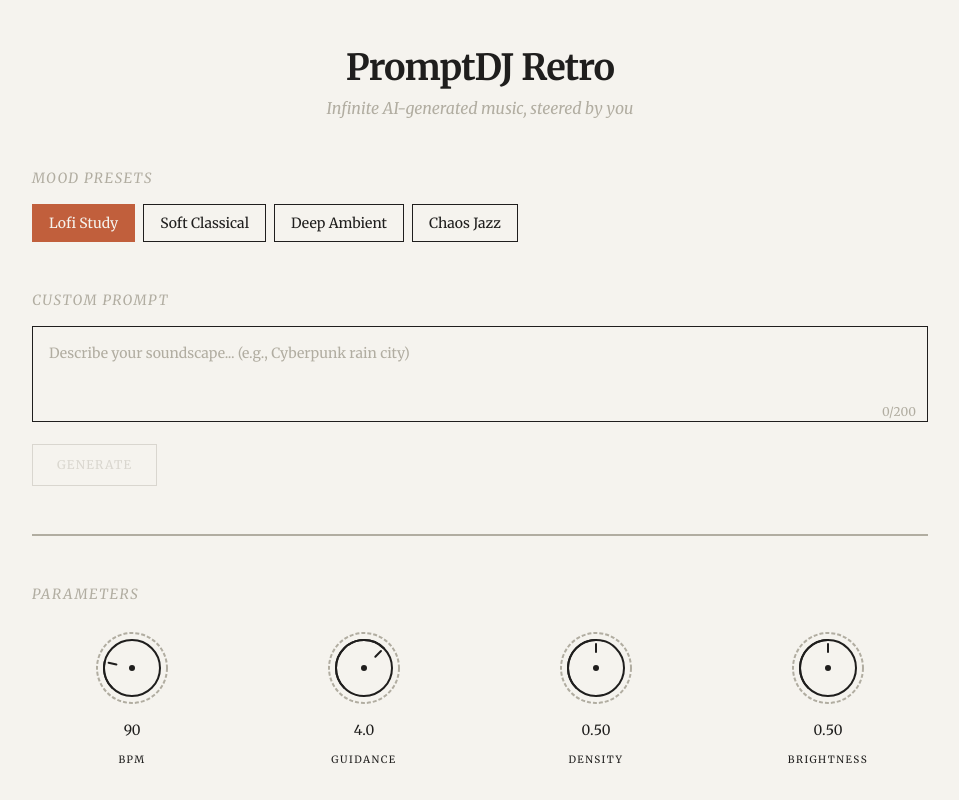
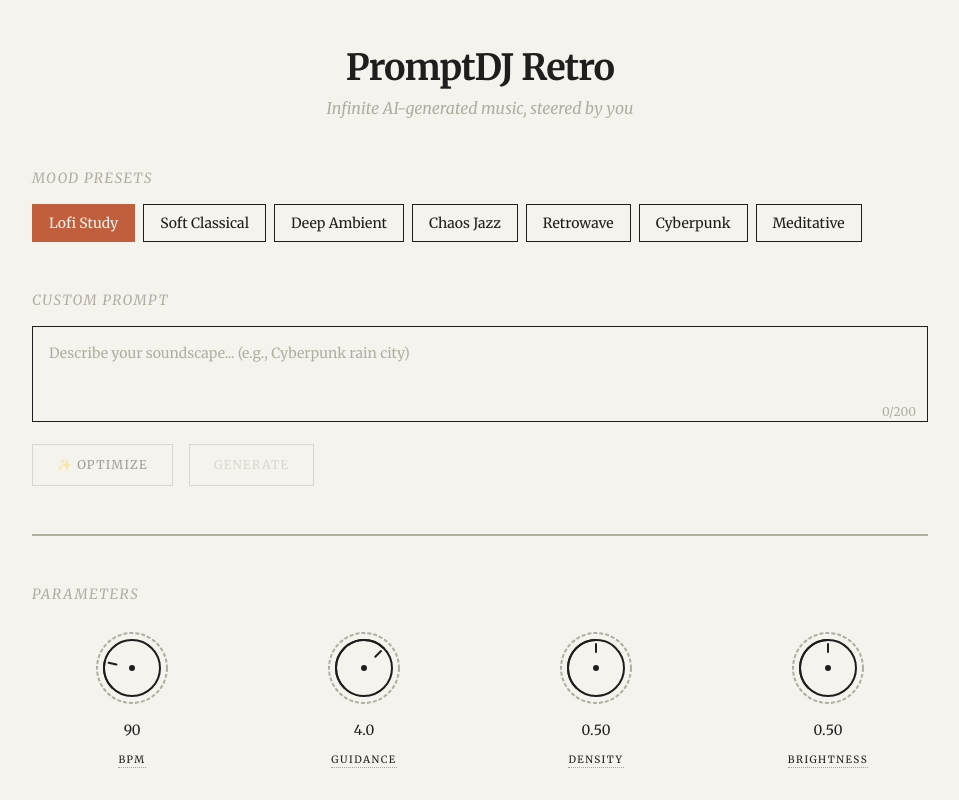
Before and after one commit to dipeshio/lyria-dj, a React (Vite) app: page / in a window 1280 px wide. Shown: the top 800 px of the page, without its empty margins (160-1119 px from the left). Built offline with nearby package versions, Linux system fonts and the light colour scheme; no server answers.

Commit message:
Enhance UI and Options: - Added tooltips to parameter knobs - Added Optimize button with keyword enhancement - Added new presets: Retrowave, Cyberpunk, Meditative - Updated controls with better UX

```diff
--- a/src/App.jsx
+++ b/src/App.jsx
@@ -216,6 +216,7 @@ export default function App() {
                             onChange={handleBpmChange}
                             defaultValue={90}
                             formatValue={(v) => Math.round(v).toString()}
+                            tooltip="Beats per minute. Stop/Play required to apply."
                         />
 
                         <Knob
@@ -227,6 +228,7 @@ export default function App() {
                             onChange={handleGuidanceChange}
                             defaultValue={4.0}
                             formatValue={(v) => v.toFixed(1)}
+                            tooltip="How strictly the model follows your prompt (Higher = stricter)"
                         />
 
                         <Knob
@@ -238,6 +240,7 @@ export default function App() {
                             onChange={handleDensityChange}
                             defaultValue={0.5}
                             formatValue={(v) => v.toFixed(2)}
+                            tooltip="Note density: Sparser (low) vs Busier (high)"
                         />
 
                         <Knob
@@ -249,6 +252,7 @@ export default function App() {
                             onChange={handleBrightnessChange}
                             defaultValue={0.5}
                             formatValue={(v) => v.toFixed(2)}
+                            tooltip="Tonal quality: Darker (low) vs Brighter (high)"
                         />
                     </div>
                 </section>
--- a/src/components/Knob.jsx
+++ b/src/components/Knob.jsx
@@ -13,6 +13,7 @@ export default function Knob({
     onChange,
     step = 0.01,
     defaultValue,
+    tooltip = '',
     formatValue = (v) => v.toFixed(2)
 }) {
     const [isDragging, setIsDragging] = useState(false);
@@ -207,10 +208,20 @@ export default function Knob({
                 {formatValue(value)}
             </span>
 
-            {/* Label */}
-            <span className="knob-label font-serif">
-                {label}
-            </span>
+            {/* Label with Tooltip */}
+            <div className="relative group flex flex-col items-center">
+                <span className="knob-label font-serif border-b border-dotted border-gray-400 cursor-help">
+                    {label}
+                </span>
+
+                {tooltip && (
+                    <div className="absolute bottom-full mb-2 px-3 py-2 bg-gray-800 text-white text-xs rounded opacity-0 group-hover:opacity-100 transition-opacity whitespace-nowrap z-10 pointer-events-none">
+                        {tooltip}
+                        {/* Little arrow */}
+                        <div className="absolute top-full left-1/2 -translate-x-1/2 border-4 border-transparent border-t-gray-800"></div>
+                    </div>
+                )}
+            </div>
         </div>
     );
 }
--- a/src/components/PresetSelector.jsx
+++ b/src/components/PresetSelector.jsx
@@ -38,6 +38,33 @@ const PRESETS = [
             { text: 'Free jazz', weight: 1.5 },
             { text: 'Experimental', weight: 1.0 },
             { text: 'Saxophone improvisation', weight: 0.8 },
+        ],
+    },
+    {
+        id: 'retrowave',
+        name: 'Retrowave',
+        prompts: [
+            { text: 'Synthwave', weight: 1.5 },
+            { text: 'Analog synthesizer', weight: 1.2 },
+            { text: '80s nostalgic', weight: 0.8 },
+        ],
+    },
+    {
+        id: 'cyberpunk',
+        name: 'Cyberpunk',
+        prompts: [
+            { text: 'Industrial cyberpunk', weight: 1.4 },
+            { text: 'Glitch electronics', weight: 1.0 },
+            { text: 'Dark synthesizer', weight: 0.9 },
+        ],
+    },
+    {
+        id: 'meditative',
+        name: 'Meditative',
+        prompts: [
+            { text: 'Meditation music', weight: 1.5 },
+            { text: 'Singing bowls', weight: 1.2 },
+            { text: 'Focus', weight: 1.0 },
         ],
     },
 ];
--- a/src/components/PromptConsole.jsx
+++ b/src/components/PromptConsole.jsx
@@ -49,12 +49,45 @@ export default function PromptConsole({ onSubmit, isPlaying }) {
                     </span>
                 </div>
 
-                {/* Submit button styled as retro toggle */}
+                <div className="flex gap-4">
+                    {/* Optimize Button */}
+                    <button
+                        type="button"
+                        onClick={() => {
+                            // Simple heuristic optimization since we don't have text-gen capability wired up yet
+                            setPrompt(`High quality, professional audio, ${prompt.trim() || 'lofi hip hop'}, clear mixing, detailed instrumentation`);
+                        }}
+                        disabled={!prompt.trim()}
+                        className="
+                px-6 py-3
+                font-serif text-xs uppercase tracking-widest
+                border transition-all duration-150
+                disabled:opacity-40 disabled:cursor-not-allowed
+              "
+                        style={{
+                            borderColor: '#B1ADA1',
+                            color: '#1F1E1D',
+                            backgroundColor: 'transparent',
+                        }}
+                        onMouseEnter={(e) => {
+                            if (prompt.trim()) {
+                                e.target.style.backgroundColor = '#E5E7EB';
+                            }
+                        }}
+                        onMouseLeave={(e) => {
+                            e.target.style.backgroundColor = 'transparent';
+                        }}
+                        title="Enhance prompt with better keywords"
+                    >
+                        ✨ Optimize
+                    </button>
+
+                    {/* Submit button */}
                     <button
                         type="submit"
                         disabled={!prompt.trim()}
                         className="
-            self-start px-6 py-3
+                px-6 py-3
                 font-serif text-xs uppercase tracking-widest
                 border transition-all duration-150
                 disabled:opacity-40 disabled:cursor-not-allowed
@@ -77,6 +110,7 @@ export default function PromptConsole({ onSubmit, isPlaying }) {
                     >
                         {isPlaying ? 'Update Stream' : 'Generate'}
                     </button>
+                </div>
             </form>
         </div>
     );
```
Lines whose indentation alone changed are shown as unchanged.
